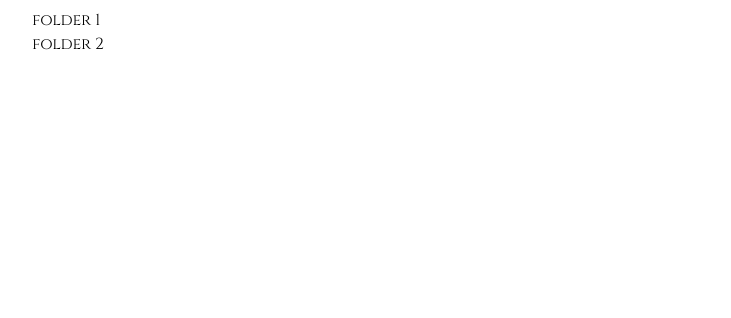
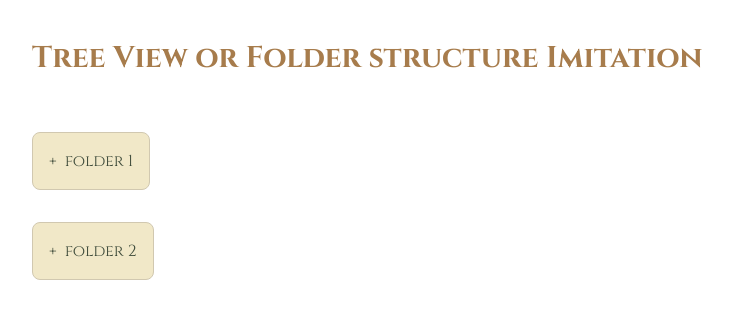
Before and after one commit to gunjanai/machine-coding-practice, a React (Create React App) app: page /tree-view-folder-structure in a window 1280 px wide. Shown: the top 318 px of the page, without its empty margins (8-739 px from the left). Built offline with nearby package versions, Linux system fonts and the light colour scheme.

Commit message:
Tree View complete

```diff
--- /dev/null
+++ b/src/components/tree-view/TreeContainer.jsx
@@ -0,0 +1,15 @@
+import { data } from "./data";
+import TreeView from "./TreeView";
+
+function TreeContainer() {
+  return (
+    <div>
+      <h1 className="font-bold text-3xl m-10 text-[#A77C4C]">
+        Tree View or Folder structure Imitation
+      </h1>
+      <TreeView data={data} />
+    </div>
+  );
+}
+
+export default TreeContainer;
--- a/src/components/tree-view/TreeNode.jsx
+++ b/src/components/tree-view/TreeNode.jsx
@@ -6,7 +6,13 @@ function TreeNode({ node }) {
 
   return (
     <div>
-      <button onClick={() => setExpand((prev) => !prev)}>{node.name}</button>
+      <button
+        className="my-4 mr-4 p-4 bg-[#F1E8C8] border border-[#D1C8B0] hover:bg-[#D69F57] cursor-pointer text-[#3E4B3A] rounded-lg"
+        onClick={() => setExpand((prev) => !prev)}
+      >
+        <span className="mr-2">{expand && node.children ? "-" : "+"}</span>
+        {node.name}
+      </button>
       <div className="ml-8">
         {node?.children && expand && <TreeView data={node?.children} />}
       </div>
--- a/src/index.js
+++ b/src/index.js
@@ -24,8 +24,7 @@ import Table from "./components/table-pagination/Table";
 import Tabs from "./components/tabs/Tabs";
 import Tictactoe from "./components/tic-tac-toe/Tictactoe";
 import TrafficLights from "./components/traffic-lights/TrafficLights";
-import TreeView from "./components/tree-view/TreeView";
-import { data } from "./components/tree-view/data";
+import TreeContainer from "./components/tree-view/TreeContainer";
 
 const root = ReactDOM.createRoot(document.getElementById("root"));
 
@@ -112,7 +111,7 @@ const router = createBrowserRouter([
       },
       {
         path: "/tree-view-folder-structure",
-        element: <TreeView data={data} />,
+        element: <TreeContainer />,
       },
     ],
   },
```
